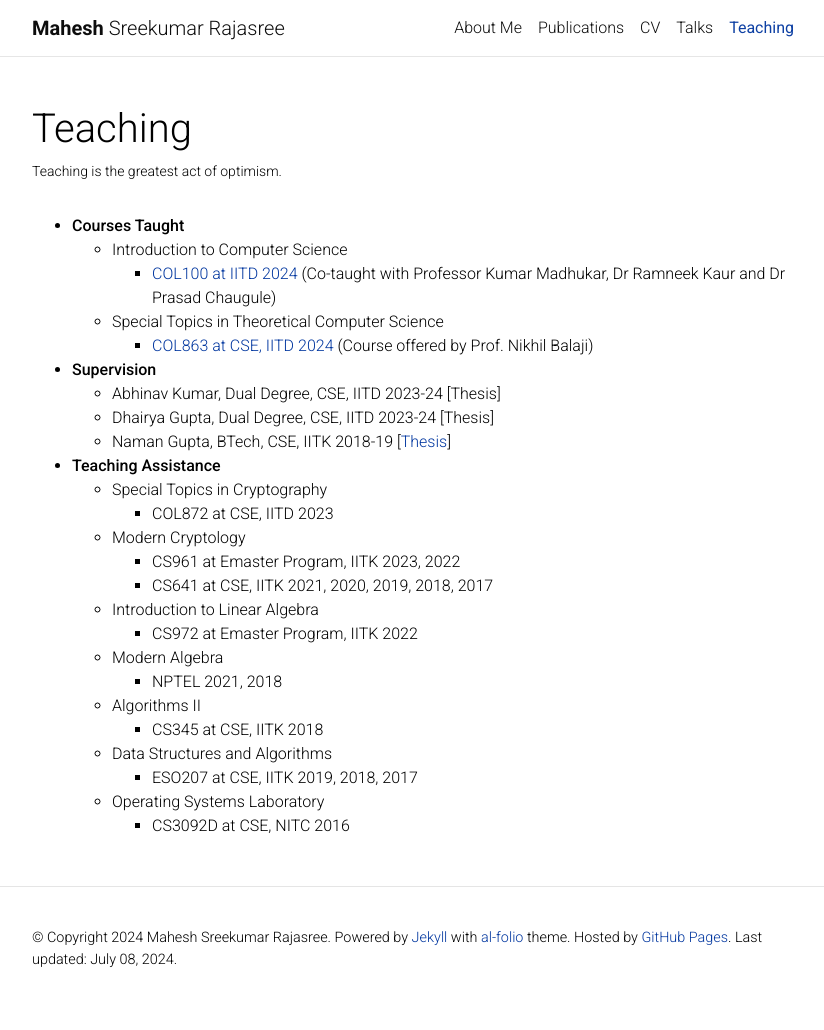
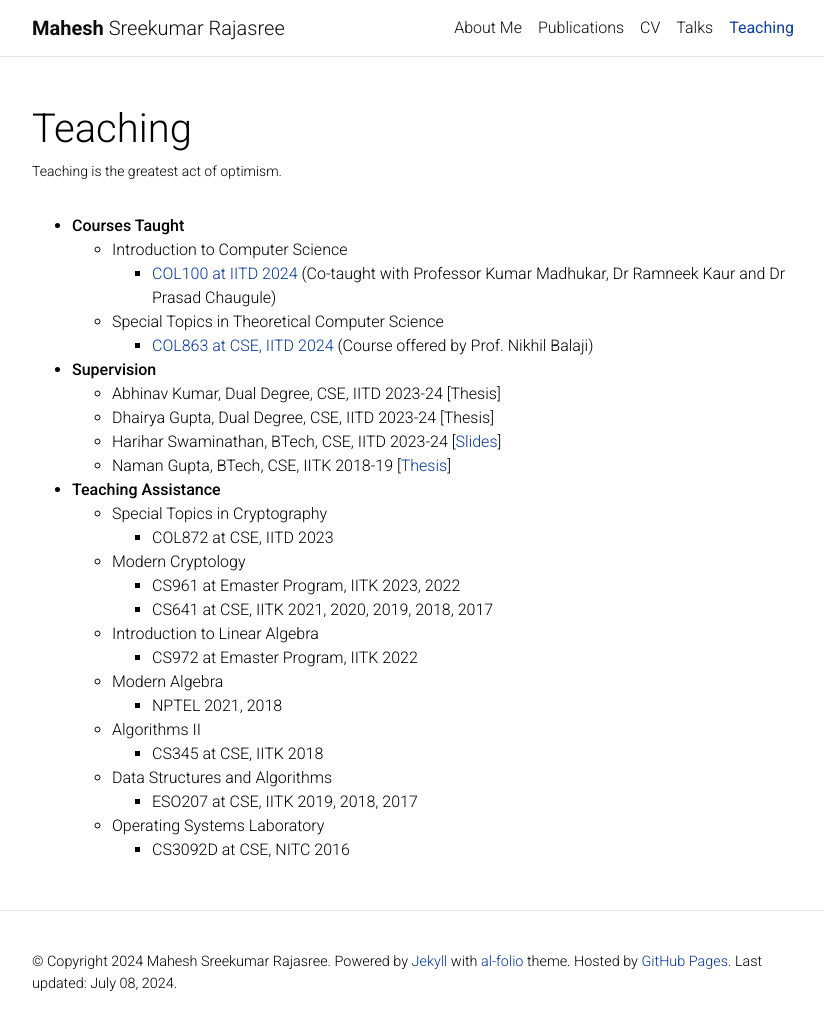
Before and after one commit to Mahe94/mahe94.github.io, a Jekyll site: the page built from _pages/teaching.md, in a window 1280 px wide and 1034 px high. Shown: the top 1030 px of the window, without its empty margins (223-1047 px from the left). Built offline with Jekyll 4.4.1, drawn with Linux system fonts in a browser that asks for light colours; comment, search, counter and statistics services are not loaded; a style sheet for code colours, icons or effects is not loaded.

Commit message:
added harihar to supervision

```diff
--- a/_pages/teaching.md
+++ b/_pages/teaching.md
@@ -16,6 +16,7 @@ nav_order: 5
 * __Supervision__
 	* Abhinav Kumar, Dual Degree, CSE, IITD 2023-24 [<a>Thesis</a>]
 	* Dhairya Gupta, Dual Degree, CSE, IITD 2023-24 [<a>Thesis</a>]
+	* Harihar Swaminathan, BTech, CSE, IITD 2023-24 [<a href="../assets/pdf/harihar.pdf">Slides</a>]
 	* Naman Gupta, BTech, CSE, IITK 2018-19 [<a href="../assets/pdf/naman.pdf">Thesis</a>]
 
 * __Teaching Assistance__
```
